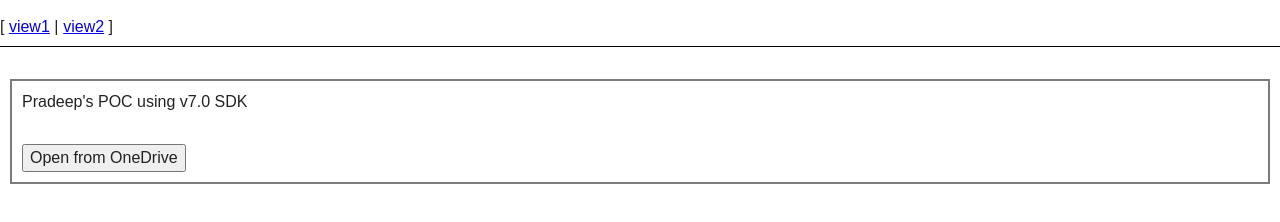
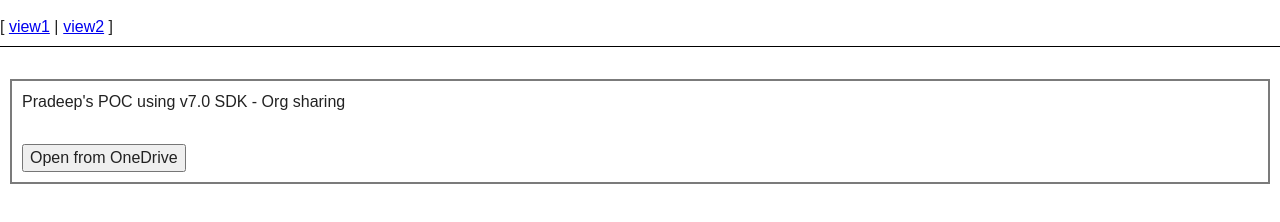
Before and after one commit to pradeepshastry/onedrive, a website: page app/index.html at #!/view1 in a window 1280 px wide. Drawn offline with nearby package versions, Linux system fonts and the light colour scheme.

Commit message:
changed share type to org HTML

```diff
--- a/app/view1/view1.html
+++ b/app/view1/view1.html
@@ -1,6 +1,6 @@
 <div style="border: 2px solid #7b7b7b; margin: 10px;" ng-controller="View1Ctrl">
     <div style="padding: 10px;">
-        <div>Pradeep's POC using v7.0 SDK</div>
+        <div>Pradeep's POC using v7.0 SDK - Org sharing</div>
         <button style="margin-top: 30px" ng-click="launchOneDrivePicker()">Open from OneDrive</button><br>
         <div ng-if="response" style="margin-top: 30px">Response from OneDrive
             <pre style="margin-top: 20px">{{ response | json }}</pre>
```
